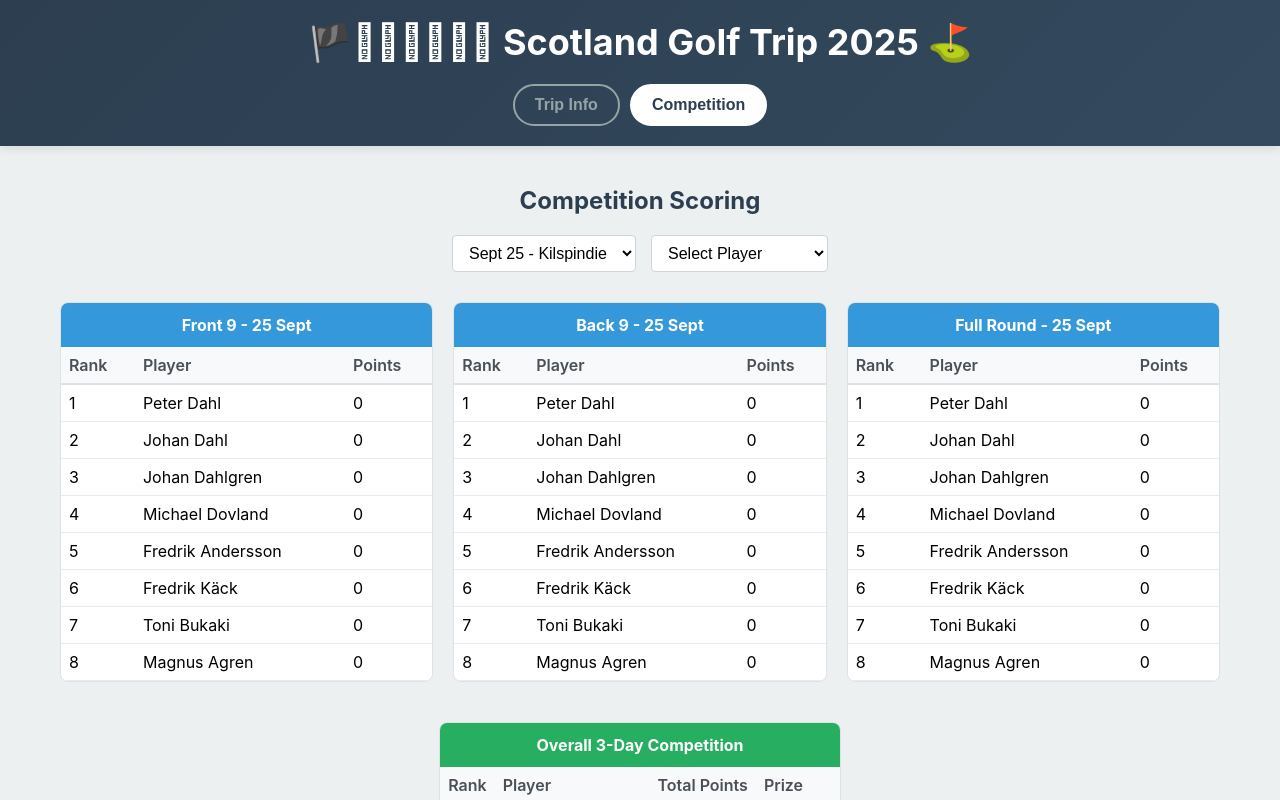
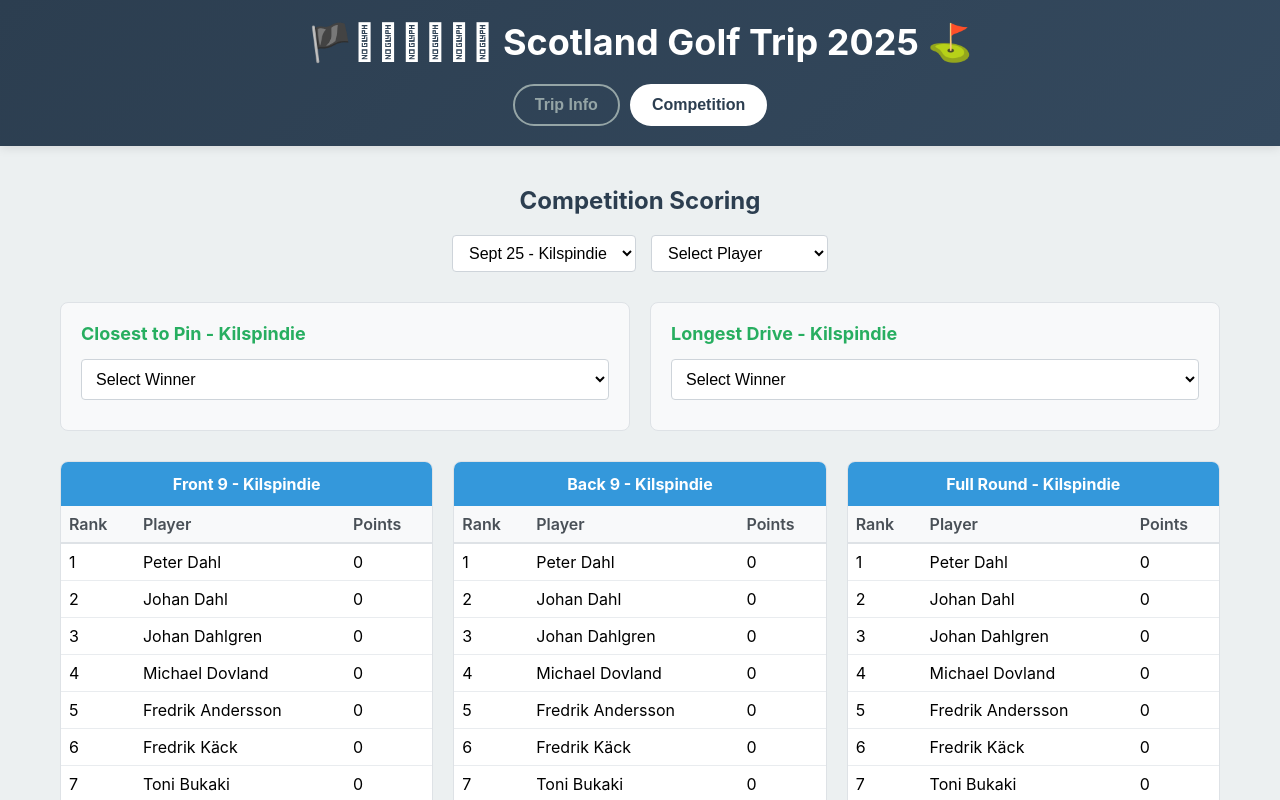
Before and after one commit to mdovland/Skotland2025, a React (Create React App) app: page / in a window 1280 px wide. Both pictures are taken after a click on the button "Competition". Shown: the top 800 px of the page. Built offline with nearby package versions, Linux system fonts and the light colour scheme.

Commit message:
Add course names and special competitions (CTP & LD)

```diff
--- a/src/components/Competition.css
+++ b/src/components/Competition.css
@@ -168,6 +168,46 @@
   font-weight: bold;
 }
 
+.special-competitions {
+  display: grid;
+  grid-template-columns: repeat(auto-fit, minmax(300px, 1fr));
+  gap: 20px;
+  margin: 30px 0;
+}
+
+.special-comp {
+  background: #f8f9fa;
+  padding: 20px;
+  border-radius: 8px;
+  border: 1px solid #dee2e6;
+}
+
+.special-comp h3 {
+  color: #27ae60;
+  margin-bottom: 15px;
+  font-size: 18px;
+}
+
+.special-comp select {
+  width: 100%;
+  padding: 10px;
+  border: 1px solid #ced4da;
+  border-radius: 4px;
+  font-size: 16px;
+  background: white;
+  margin-bottom: 10px;
+}
+
+.winner-display {
+  background: #d4edda;
+  color: #155724;
+  padding: 10px;
+  border-radius: 4px;
+  font-weight: 600;
+  text-align: center;
+  border: 1px solid #c3e6cb;
+}
+
 @media (max-width: 600px) {
   .controls {
     flex-direction: column;
@@ -181,4 +221,8 @@
   .leaderboards {
     grid-template-columns: 1fr;
   }
+
+  .special-competitions {
+    grid-template-columns: 1fr;
+  }
 }
--- a/src/components/Competition.tsx
+++ b/src/components/Competition.tsx
@@ -2,12 +2,20 @@ import React, { useState, useEffect } from 'react';
 import { players } from '../data/initialData';
 import { RoundScore, HoleScore, SpecialShot } from '../types';
 import './Competition.css';
+
+const courseNames: { [key: string]: string } = {
+  '2025-09-25': 'Kilspindie',
+  '2025-09-26': 'Dunbar',
+  '2025-09-27': 'Gullane'
+};
 
 const Competition: React.FC = () => {
   const [selectedDate, setSelectedDate] = useState<string>('2025-09-25');
   const [selectedPlayer, setSelectedPlayer] = useState<string>('');
   const [roundScores, setRoundScores] = useState<RoundScore[]>([]);
   const [specialShots, setSpecialShots] = useState<SpecialShot[]>([]);
+  const [ctpPlayer, setCtpPlayer] = useState<string>('');
+  const [ldPlayer, setLdPlayer] = useState<string>('');
   const [currentRound, setCurrentRound] = useState<HoleScore[]>(
     Array.from({ length: 18 }, (_, i) => ({
       hole: i + 1,
@@ -31,6 +39,14 @@ const Competition: React.FC = () => {
   useEffect(() => {
     localStorage.setItem('specialShots', JSON.stringify(specialShots));
   }, [specialShots]);
+
+  useEffect(() => {
+    // Load saved special shots for current date
+    const ctp = specialShots.find(s => s.date === selectedDate && s.type === 'closestToPin');
+    const ld = specialShots.find(s => s.date === selectedDate && s.type === 'longestDrive');
+    setCtpPlayer(ctp?.playerId || '');
+    setLdPlayer(ld?.playerId || '');
+  }, [selectedDate, specialShots]);
 
   const handlePointsChange = (hole: number, points: number) => {
     const updatedScores = currentRound.map(score => {
@@ -75,6 +91,27 @@ const Competition: React.FC = () => {
     alert('Round saved successfully!');
   };
 
+  const saveSpecialShot = (type: 'closestToPin' | 'longestDrive', playerId: string) => {
+    if (!playerId) return;
+
+    const updatedShots = specialShots.filter(s => !(s.date === selectedDate && s.type === type));
+
+    const newShot: SpecialShot = {
+      playerId,
+      courseId: selectedDate,
+      date: selectedDate,
+      type
+    };
+
+    setSpecialShots([...updatedShots, newShot]);
+
+    if (type === 'closestToPin') {
+      setCtpPlayer(playerId);
+    } else {
+      setLdPlayer(playerId);
+    }
+  };
+
   const getLeaderboard = (type: 'front9' | 'back9' | 'fullRound') => {
     const dayScores = roundScores.filter(s => s.date === selectedDate);
 
@@ -104,6 +141,8 @@ const Competition: React.FC = () => {
     }).sort((a, b) => b.points - a.points);
   };
 
+  const courseName = courseNames[selectedDate];
+
   return (
     <div className="competition">
       <h2>Competition Scoring</h2>
@@ -125,7 +164,7 @@ const Competition: React.FC = () => {
 
       {selectedPlayer && (
         <div className="score-entry">
-          <h3>Enter Stableford Points</h3>
+          <h3>Enter Stableford Points - {courseName}</h3>
           <div className="holes-grid">
             {currentRound.map(hole => (
               <div key={hole.hole} className="hole-entry">
@@ -150,9 +189,47 @@ const Competition: React.FC = () => {
         </div>
       )}
 
+      <div className="special-competitions">
+        <div className="special-comp">
+          <h3>Closest to Pin - {courseName}</h3>
+          <select
+            value={ctpPlayer}
+            onChange={(e) => saveSpecialShot('closestToPin', e.target.value)}
+          >
+            <option value="">Select Winner</option>
+            {players.map(player => (
+              <option key={player.id} value={player.id}>{player.name}</option>
+            ))}
+          </select>
+          {ctpPlayer && (
+            <div className="winner-display">
+              Winner: {players.find(p => p.id === ctpPlayer)?.name} (400 SEK)
+            </div>
+          )}
+        </div>
+
+        <div className="special-comp">
+          <h3>Longest Drive - {courseName}</h3>
+          <select
+            value={ldPlayer}
+            onChange={(e) => saveSpecialShot('longestDrive', e.target.value)}
+          >
+            <option value="">Select Winner</option>
+            {players.map(player => (
+              <option key={player.id} value={player.id}>{player.name}</option>
+            ))}
+          </select>
+          {ldPlayer && (
+            <div className="winner-display">
+              Winner: {players.find(p => p.id === ldPlayer)?.name} (400 SEK)
+            </div>
+          )}
+        </div>
+      </div>
+
       <div className="leaderboards">
         <div className="leaderboard">
-          <h3>Front 9 - {new Date(selectedDate).toLocaleDateString('en-GB', { day: 'numeric', month: 'short' })}</h3>
+          <h3>Front 9 - {courseName}</h3>
           <table>
             <thead>
               <tr>
@@ -163,7 +240,7 @@ const Competition: React.FC = () => {
             </thead>
             <tbody>
               {getLeaderboard('front9').map((entry, index) => (
-                <tr key={entry.player.id}>
+                <tr key={entry.player.id} className={index === 0 && entry.points > 0 ? 'winner' : ''}>
                   <td>{index + 1}</td>
                   <td>{entry.player.name}</td>
                   <td>{entry.points}</td>
@@ -174,7 +251,7 @@ const Competition: React.FC = () => {
         </div>
 
         <div className="leaderboard">
-          <h3>Back 9 - {new Date(selectedDate).toLocaleDateString('en-GB', { day: 'numeric', month: 'short' })}</h3>
+          <h3>Back 9 - {courseName}</h3>
           <table>
             <thead>
               <tr>
@@ -185,7 +262,7 @@ const Competition: React.FC = () => {
             </thead>
             <tbody>
               {getLeaderboard('back9').map((entry, index) => (
-                <tr key={entry.player.id}>
+                <tr key={entry.player.id} className={index === 0 && entry.points > 0 ? 'winner' : ''}>
                   <td>{index + 1}</td>
                   <td>{entry.player.name}</td>
                   <td>{entry.points}</td>
@@ -196,7 +273,7 @@ const Competition: React.FC = () => {
         </div>
 
         <div className="leaderboard">
-          <h3>Full Round - {new Date(selectedDate).toLocaleDateString('en-GB', { day: 'numeric', month: 'short' })}</h3>
+          <h3>Full Round - {courseName}</h3>
           <table>
             <thead>
               <tr>
@@ -207,7 +284,7 @@ const Competition: React.FC = () => {
             </thead>
             <tbody>
               {getLeaderboard('fullRound').map((entry, index) => (
-                <tr key={entry.player.id}>
+                <tr key={entry.player.id} className={index === 0 && entry.points > 0 ? 'winner' : ''}>
                   <td>{index + 1}</td>
                   <td>{entry.player.name}</td>
                   <td>{entry.points}</td>
@@ -230,11 +307,11 @@ const Competition: React.FC = () => {
             </thead>
             <tbody>
               {getOverallLeaderboard().map((entry, index) => (
-                <tr key={entry.player.id} className={index === 0 ? 'winner' : ''}>
+                <tr key={entry.player.id} className={index === 0 && entry.points > 0 ? 'winner' : ''}>
                   <td>{index + 1}</td>
                   <td>{entry.player.name}</td>
                   <td>{entry.points}</td>
-                  <td>{index === 0 ? '400 SEK' : '-'}</td>
+                  <td>{index === 0 && entry.points > 0 ? '400 SEK' : '-'}</td>
                 </tr>
               ))}
             </tbody>
```
